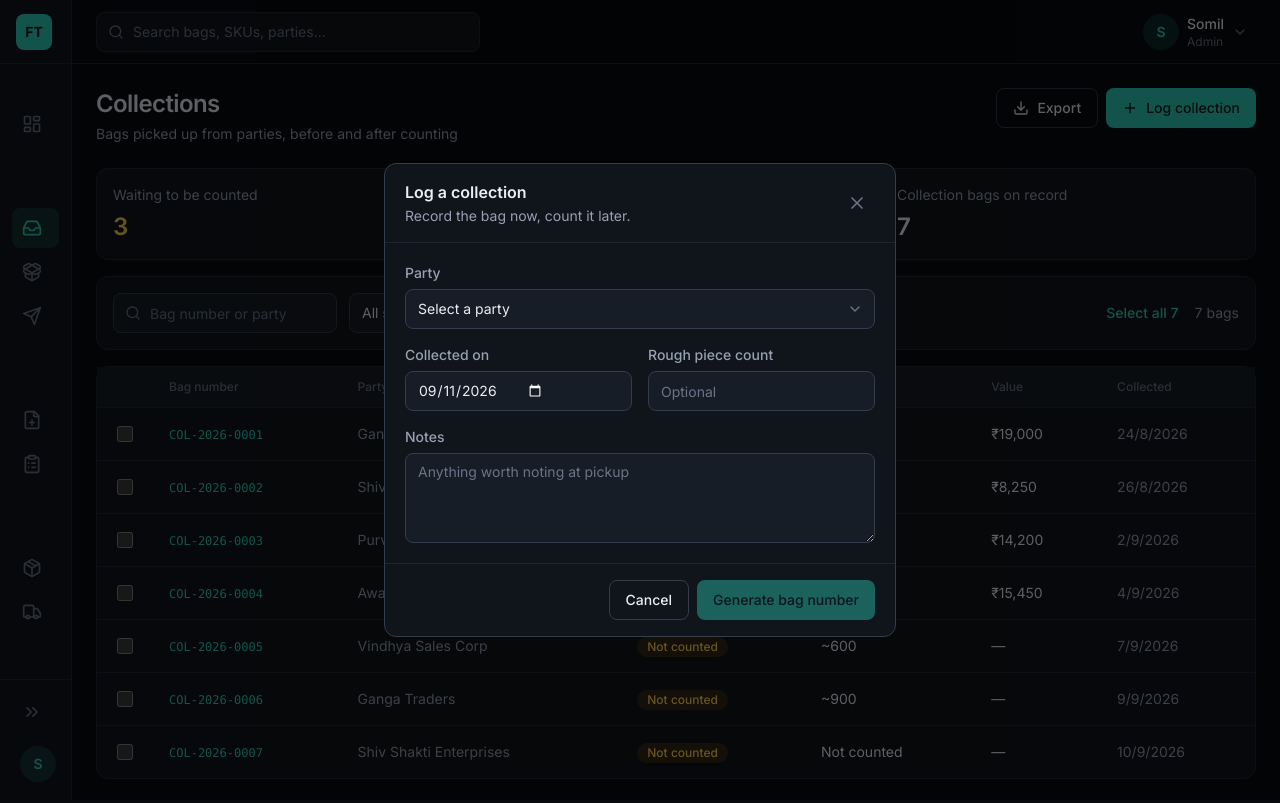
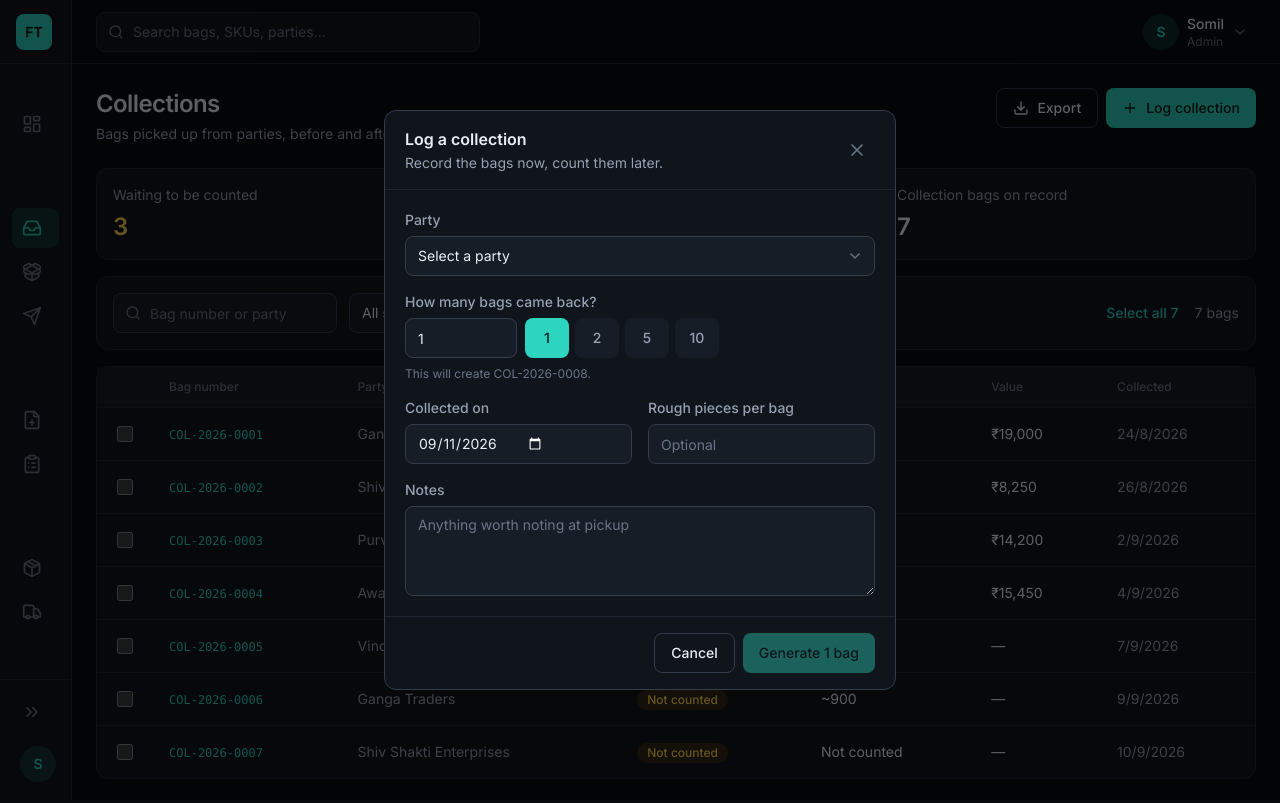
Before and after one commit to Somil-Agarwala/freshtrack, a Next.js app: page /collections in a window 1280 px wide. Both pictures are taken after a click on the button "Log collection". Built offline with nearby package versions, Linux system fonts and the light colour scheme.

Commit message:
Update new-collection-dialog.tsx

```diff
--- a/src/components/collections/new-collection-dialog.tsx
+++ b/src/components/collections/new-collection-dialog.tsx
@@ -7,45 +7,78 @@ import { Input } from "@/components/ui/input";
 import { Label } from "@/components/ui/label";
 import { Select } from "@/components/ui/select";
 import { Textarea } from "@/components/ui/textarea";
+import { nextCollectionNumber } from "@/lib/bag-packing";
 import { distributors } from "@/lib/mock-data";
 import { useStore } from "@/lib/store";
-import { today } from "@/lib/utils";
+import { pluralize, today } from "@/lib/utils";
 
-// Logging a collection is the fast path at pickup: pick the party, and
-// everything else is optional. The bag number is generated, not typed,
-// so two people logging bags cannot collide on numbering.
-export function NewCollectionDialog({ open, onClose, onCreated }: { open: boolean; onClose: () => void; onCreated: (bagNumber: string) => void }) {
-  const { addCollection } = useStore();
+const QUICK_COUNTS = [1, 2, 5, 10];
+
+// Logging a pickup is the fast path: pick the party, say how many bags
+// came back, done. A pickup is rarely a single bag, so the count sits
+// right next to the party rather than being buried as an advanced option.
+export function NewCollectionDialog({
+  open,
+  onClose,
+  onCreated,
+}: {
+  open: boolean;
+  onClose: () => void;
+  onCreated: (message: string) => void;
+}) {
+  const { addCollections, collections } = useStore();
   const [distributorId, setDistributorId] = useState("");
   const [collectedDate, setCollectedDate] = useState(today());
+  const [bagCount, setBagCount] = useState("1");
   const [estimatedPieces, setEstimatedPieces] = useState("");
   const [notes, setNotes] = useState("");
 
   if (!open) return null;
 
+  const parsedCount = Math.max(1, Math.floor(Number(bagCount) || 1));
+
+  // Preview the exact numbers before anything is created, so nobody has
+  // to generate 20 bags to find out what they will be called.
+  const firstNumber = nextCollectionNumber(collections.length, collectedDate);
+  const lastNumber = nextCollectionNumber(collections.length + parsedCount - 1, collectedDate);
+
+  function reset() {
+    setDistributorId("");
+    setCollectedDate(today());
+    setBagCount("1");
+    setEstimatedPieces("");
+    setNotes("");
+  }
+
   function handleCreate() {
     if (!distributorId) return;
-    const created = addCollection({
-      distributorId,
-      collectedDate,
-      estimatedPieces: estimatedPieces === "" ? undefined : Number(estimatedPieces),
-      notes: notes.trim() || undefined,
-    });
-    onCreated(created.bagNumber);
-    setDistributorId("");
-    setCollectedDate(today());
-    setEstimatedPieces("");
-    setNotes("");
+    const created = addCollections(
+      {
+        distributorId,
+        collectedDate,
+        estimatedPieces: estimatedPieces === "" ? undefined : Number(estimatedPieces),
+        notes: notes.trim() || undefined,
+      },
+      parsedCount
+    );
+
+    const message =
+      created.length === 1
+        ? `${created[0].bagNumber} created and marked as not counted.`
+        : `${created.length} bags created, ${created[0].bagNumber} to ${created[created.length - 1].bagNumber}.`;
+
+    onCreated(message);
+    reset();
     onClose();
   }
 
   return (
     <div className="fixed inset-0 z-50 flex items-end justify-center bg-black/60 p-0 sm:items-center sm:p-4">
-      <div className="w-full max-w-lg rounded-t-xl border border-line-strong bg-surface sm:rounded-xl">
+      <div className="max-h-[92vh] w-full max-w-lg overflow-y-auto rounded-t-xl border border-line-strong bg-surface sm:rounded-xl">
         <div className="flex items-center justify-between border-b border-line px-5 py-4">
           <div>
             <h2 className="text-base font-semibold text-ink">Log a collection</h2>
-            <p className="mt-0.5 text-sm text-ink-dim">Record the bag now, count it later.</p>
+            <p className="mt-0.5 text-sm text-ink-dim">Record the bags now, count them later.</p>
           </div>
           <button onClick={onClose} className="flex h-9 w-9 items-center justify-center rounded-lg text-ink-faint hover:bg-elevated" aria-label="Close">
             <X className="h-5 w-5" />
@@ -62,13 +95,47 @@ export function NewCollectionDialog({ open, onClose, onCreated }: { open: boolea
               ))}
             </Select>
           </div>
+
+          <div>
+            <Label htmlFor="bagCount">How many bags came back?</Label>
+            <div className="flex gap-2">
+              <Input
+                id="bagCount"
+                type="number"
+                min={1}
+                value={bagCount}
+                onChange={(e) => setBagCount(e.target.value)}
+                className="w-28"
+              />
+              <div className="flex flex-wrap gap-1.5">
+                {QUICK_COUNTS.map((count) => (
+                  <button
+                    key={count}
+                    type="button"
+                    onClick={() => setBagCount(String(count))}
+                    className={`h-10 min-w-[44px] rounded-lg px-3 text-sm font-medium transition-colors ${
+                      parsedCount === count ? "bg-accent text-accent-ink" : "bg-elevated text-ink-dim hover:bg-raised hover:text-ink"
+                    }`}
+                  >
+                    {count}
+                  </button>
+                ))}
+              </div>
+            </div>
+            <p className="mt-2 text-xs text-ink-faint">
+              {parsedCount === 1
+                ? `This will create ${firstNumber}.`
+                : `This will create ${parsedCount} separate bags, ${firstNumber} to ${lastNumber}, each countable on its own.`}
+            </p>
+          </div>
+
           <div className="grid grid-cols-1 gap-4 sm:grid-cols-2">
             <div>
               <Label htmlFor="collectedDate">Collected on</Label>
               <Input id="collectedDate" type="date" value={collectedDate} onChange={(e) => setCollectedDate(e.target.value)} />
             </div>
             <div>
-              <Label htmlFor="estimatedPieces">Rough piece count</Label>
+              <Label htmlFor="estimatedPieces">Rough pieces per bag</Label>
               <Input
                 id="estimatedPieces"
                 type="number"
@@ -79,15 +146,23 @@ export function NewCollectionDialog({ open, onClose, onCreated }: { open: boolea
               />
             </div>
           </div>
+
           <div>
             <Label htmlFor="collectionNotes">Notes</Label>
-            <Textarea id="collectionNotes" value={notes} onChange={(e) => setNotes(e.target.value)} placeholder="Anything worth noting at pickup" />
+            <Textarea
+              id="collectionNotes"
+              value={notes}
+              onChange={(e) => setNotes(e.target.value)}
+              placeholder={parsedCount > 1 ? "Applied to every bag in this pickup" : "Anything worth noting at pickup"}
+            />
           </div>
         </div>
 
         <div className="flex justify-end gap-2 border-t border-line px-5 py-4">
           <Button variant="outline" onClick={onClose}>Cancel</Button>
-          <Button onClick={handleCreate} disabled={!distributorId}>Generate bag number</Button>
+          <Button onClick={handleCreate} disabled={!distributorId}>
+            Generate {parsedCount} {pluralize(parsedCount, "bag")}
+          </Button>
         </div>
       </div>
     </div>
```
